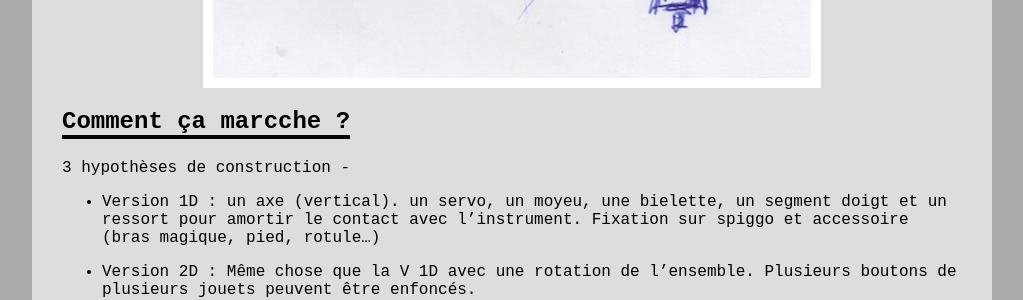
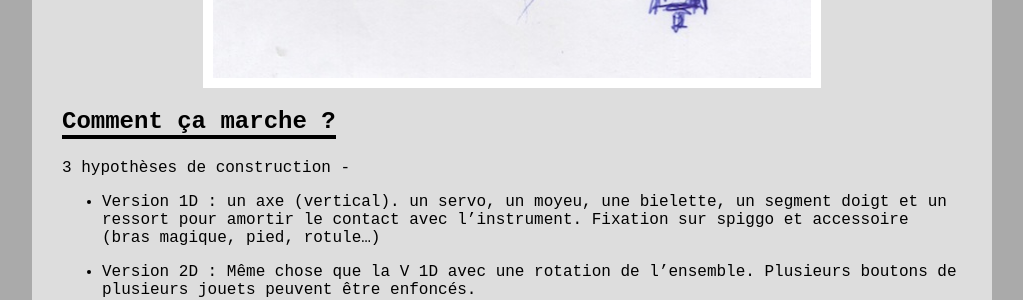
Before and after one commit to LeonLenclos/turing-test, a Jekyll site: the page built from contenu/robots/dedo.md, in a window 1280 px wide. Shown: the part 926-1226 px from the top of the page, without its empty margins (128-1151 px from the left). Built offline with Jekyll 4.4.1, drawn with Linux system fonts in a browser that asks for light colours; nearby versions of some CDN libraries; our own code applies the rules of GitHub Pages for plain Markdown files; a script that is not in the unit is left out; the repository's description, which GitHub fills in, is left out.

Commit message:
Update dedo.md

```diff
--- a/contenu/robots/dedo.md
+++ b/contenu/robots/dedo.md
@@ -8,7 +8,7 @@ Robot muni d'un doigt, il appuye sur les touches de jouets sonores ou de synthé
 
 ![](../../ressources/Dedo_croquis.jpeg)
 
-## Comment ça marcche ?
+## Comment ça marche ?
 
 3 hypothèses de construction -
 
```
